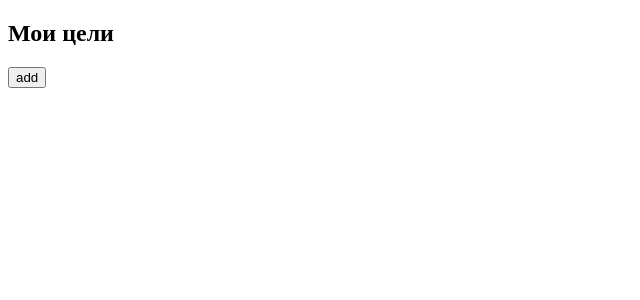
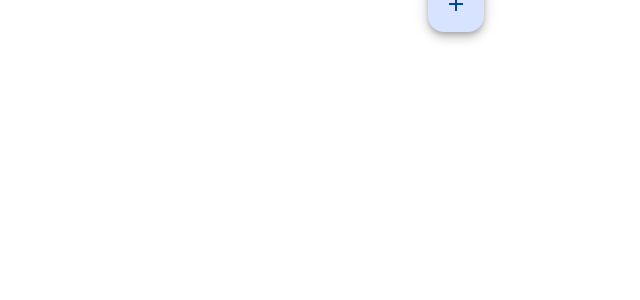
Before and after one commit to WaleraNoskov/FinanceUi, an Angular app: page / in a window 1280 px wide. Shown: the top 300 px of the page, without its empty margins (0-640 px from the left). Built offline with nearby package versions, Linux system fonts and the light colour scheme.

Commit message:
feat: stylised list and button, but overflow issue.

```diff
--- a/angular.json
+++ b/angular.json
@@ -25,6 +25,7 @@
               }
             ],
             "styles": [
+              "@angular/material/prebuilt-themes/azure-blue.css",
               "src/styles.css"
             ]
           },
@@ -82,6 +83,7 @@
               }
             ],
             "styles": [
+              "@angular/material/prebuilt-themes/azure-blue.css",
               "src/styles.css"
             ]
           }
--- a/package.json
+++ b/package.json
@@ -10,10 +10,12 @@
   },
   "private": true,
   "dependencies": {
+    "@angular/cdk": "^20.0.3",
     "@angular/common": "^20.0.0",
     "@angular/compiler": "^20.0.0",
     "@angular/core": "^20.0.0",
     "@angular/forms": "^20.0.0",
+    "@angular/material": "^20.0.3",
     "@angular/platform-browser": "^20.0.0",
     "@angular/router": "^20.0.0",
     "idb": "^8.0.3",
--- a/src/app/app.html
+++ b/src/app/app.html
@@ -1,3 +1,2 @@
-<app-goals/>
-
-<router-outlet />
+<app-goals style="width: 500px; max-height: 500px; display: inline-block"/>
+<router-outlet/>
--- a/src/app/features/goals/goals.scss
+++ b/src/app/features/goals/goals.scss
@@ -0,0 +1,21 @@
+.goal-container {
+  position: relative;
+  height: 100%;
+  max-height: 100vh;
+  display: flex;
+  flex-direction: column;
+  overflow: hidden;
+}
+
+.goal-list-wrapper {
+  flex: 1;
+  overflow: auto;
+  padding: 1rem;
+}
+
+.fab-button {
+  position: absolute;
+  bottom: 1rem;
+  right: 1rem;
+  z-index: 1;
+}
--- a/src/app/features/goals/goals.ts
+++ b/src/app/features/goals/goals.ts
@@ -1,24 +1,47 @@
 import {Component, effect} from '@angular/core';
 import {CommonModule} from '@angular/common';
 import {GoalStore} from './goals-store';
+import {MatButton, MatFabButton, MatIconButton} from "@angular/material/button";
+import {
+  MatList,
+  MatListItem,
+  MatListItemIcon,
+  MatListItemLine,
+  MatListItemMeta,
+  MatListItemTitle
+} from "@angular/material/list";
+import {MatIcon} from "@angular/material/icon";
+import {MatTooltip} from "@angular/material/tooltip";
+import {MatToolbar} from "@angular/material/toolbar";
 
 @Component({
   standalone: true,
   selector: 'app-goals',
-  imports: [CommonModule],
+  imports: [CommonModule, MatButton, MatList, MatListItem, MatListItemTitle, MatListItemLine, MatListItemMeta, MatIconButton, MatIcon, MatFabButton],
   template: `
-    <h2>Мои цели</h2>
+      <div class="goal-container">
+          <div>
+              <button class="fab-button" matFab (click)="create()">
+                  <mat-icon>add</mat-icon>
+              </button>
 
-    <button (click)="create()">add</button>
-
-    <div *ngIf="store.isLoading()">Загрузка...</div>
-
-    <ul>
-      <li *ngFor="let goal of store.goalList()">
-        {{ goal.title }} — {{ goal.currentAmount }} / {{ goal.targetAmount }}
-        <button (click)="delete(goal.id)">Удалить</button>
-      </li>
-    </ul>
+              <div class="goal-list-wrapper">
+                  <mat-list>
+                      @for (goal of store.goalList(); track goal.id) {
+                          <mat-list-item>
+                              <span matListItemTitle>{{ goal.title }}</span>
+                              <span matListItemLine>{{ goal.currentAmount }} of {{ goal.targetAmount }}</span>
+                              <div matListItemMeta>
+                                  <button matIconButton aria-label="Delete goal" (click)="delete(goal.id)">
+                                      <mat-icon>delete</mat-icon>
+                                  </button>
+                              </div>
+                          </mat-list-item>
+                      }
+                  </mat-list>
+              </div>
+          </div>
+      </div>
   `,
   styleUrl: './goals.scss'
 })
--- a/src/index.html
+++ b/src/index.html
@@ -6,8 +6,10 @@
   <base href="/">
   <meta name="viewport" content="width=device-width, initial-scale=1">
   <link rel="icon" type="image/x-icon" href="favicon.ico">
+  <link href="https://fonts.googleapis.com/css2?family=Roboto:wght@300;400;500&display=swap" rel="stylesheet">
+  <link href="https://fonts.googleapis.com/icon?family=Material+Icons" rel="stylesheet">
 </head>
-<body>
+<body class="mat-typography">
   <app-root></app-root>
 </body>
 </html>
--- a/src/styles.css
+++ b/src/styles.css
@@ -1 +1,4 @@
 /* You can add global styles to this file, and also import other style files */
+
+html, body { height: 100%; }
+body { margin: 0; font-family: Roboto, "Helvetica Neue", sans-serif; }
```
Also changed, not shown: 1 other file (tests, documents, lock files or other folders).
